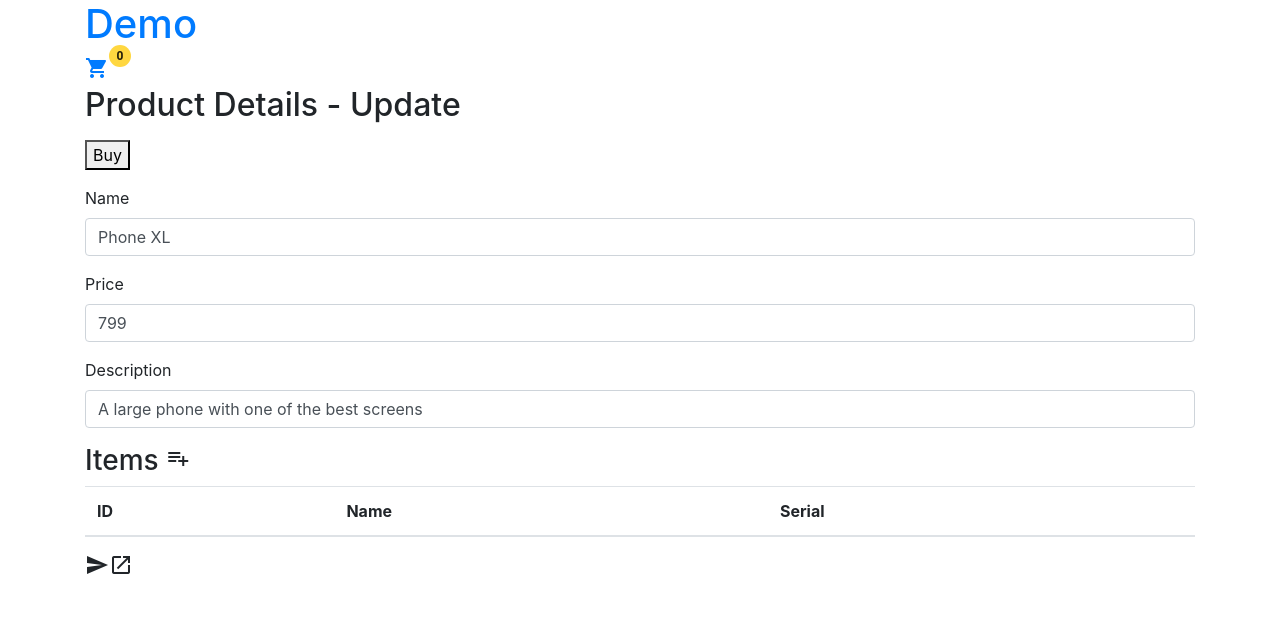
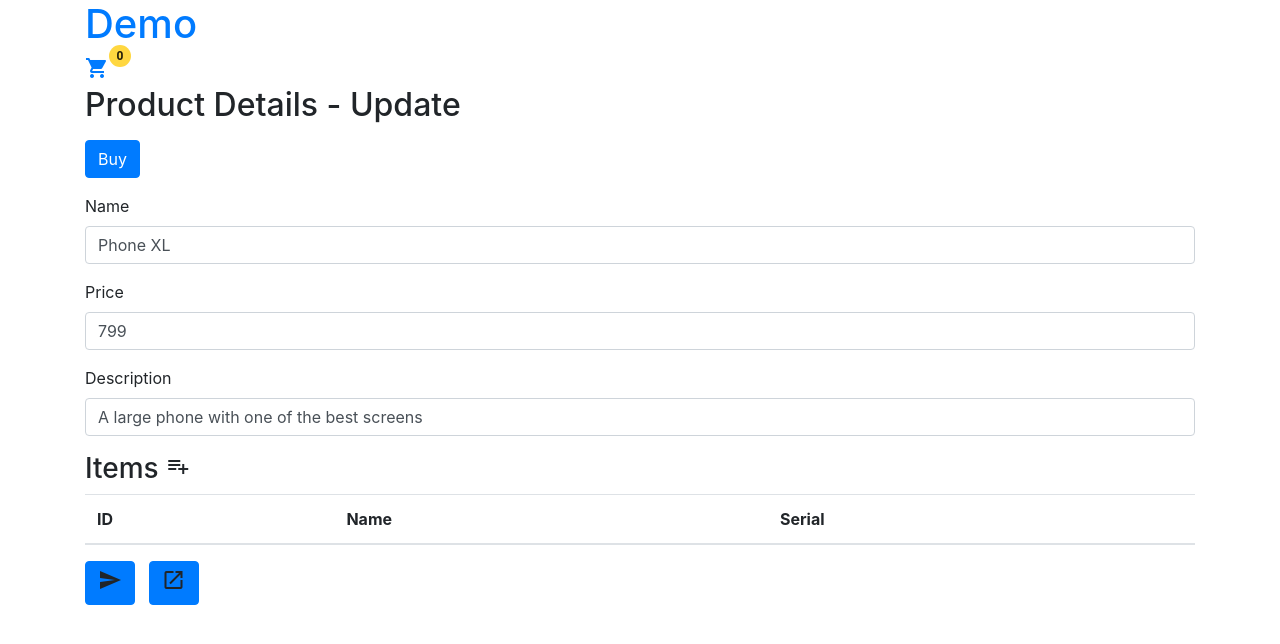
Before and after one commit to s2iwi2s/angular-demo-s2iwi2s, an Angular app: page /products/1 in a window 1280 px wide. Shown: the top 644 px of the page. Built offline with nearby package versions, Linux system fonts and the light colour scheme.

Commit message:
4 files modified

```diff
--- a/src/app/cart/cart.component.html
+++ b/src/app/cart/cart.component.html
@@ -37,6 +37,6 @@
     <input type="text" formControlName="address" class="form-control" id="address"  placeholder="Enter address">
   </div>
 
-  <button class="button" type="submit">Purchase</button>
+  <button class="btn btn-primary" type="submit">Purchase</button>
 
 </form>
--- a/src/app/product-alerts/product-alerts.component.html
+++ b/src/app/product-alerts/product-alerts.component.html
@@ -1 +1 @@
-<button *ngIf="product.price > 700" (click)="doProductAlertsNotify()">Price: {{product.price}} - Notify Me</button>
+<button class="btn btn-primary" *ngIf="product.price > 700" (click)="doProductAlertsNotify()">Price: {{product.price}} - Notify Me</button>
--- a/src/app/product-details/product-details.component.html
+++ b/src/app/product-details/product-details.component.html
@@ -2,7 +2,7 @@
 
 <p></p>
 
-<p *ngIf="formAction=='Update'" class="button fancy-button"><button (click)="addToCart()" type="button">Buy</button></p>
+<p *ngIf="formAction=='Update'"><button (click)="addToCart()" type="button" class="btn btn-primary">Buy</button></p>
 
 
 <form [formGroup]="productForm" (ngSubmit)="onSubmit(productForm.value)">
@@ -43,15 +43,16 @@
         <td>{{ item.name }}</td>
         <td>{{ item.serial }}</td>
         <td class="table-col-action button fancy-button">
-          <a (click)="doRemoveProductItem(item.id)"><i class="material-icons">delete</i></a>
+          <a (click)="doRemoveProductItem(item.id)" ><i class="material-icons">delete</i></a>
         </td>
       </tr>
   </tbody>
 </table>
 
 <p class="button fancy-button">
-   <i class="material-icons" (click)="onSubmit(productForm.value)">send</i>
-   <i class="material-icons" (click)="onNewProduct()" type="button">open_in_new</i>
+   <a class="btn btn-primary" (click)="onSubmit(productForm.value)"><i class="material-icons" >send</i></a>
+   &nbsp;
+   <a class="btn btn-primary" (click)="onNewProduct()" ><i class="material-icons">open_in_new</i></a>
 </p>
 
 </form>
--- a/src/app/product-list/product-list.component.html
+++ b/src/app/product-list/product-list.component.html
@@ -23,7 +23,7 @@ can be found in the LICENSE file at http://angular.io/license
 			Description: {{ product.description }}
 		</p>
 
-		<button (click)="share()" class="button">Share</button>
+		<button (click)="share()" class="btn btn-primary">Share</button>
     &nbsp;
     <app-product-alerts
       [product]="product"
```
